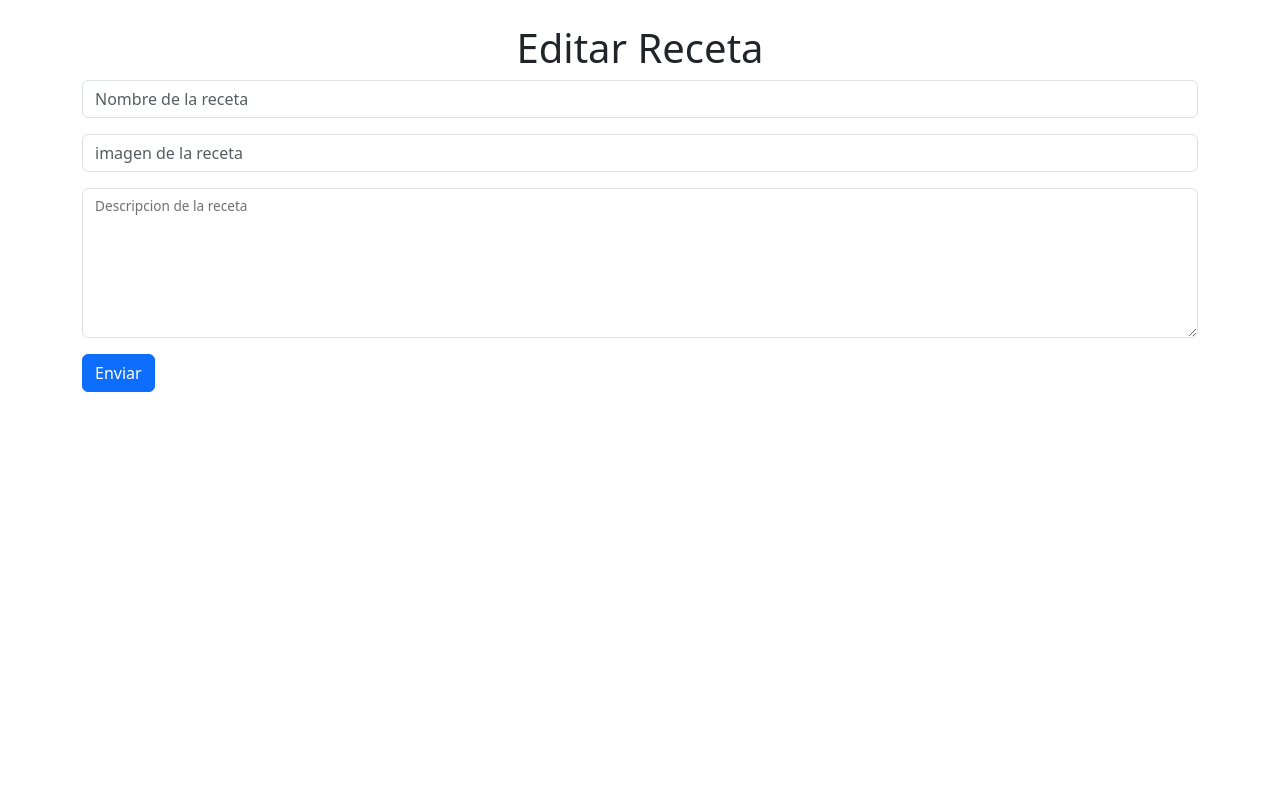
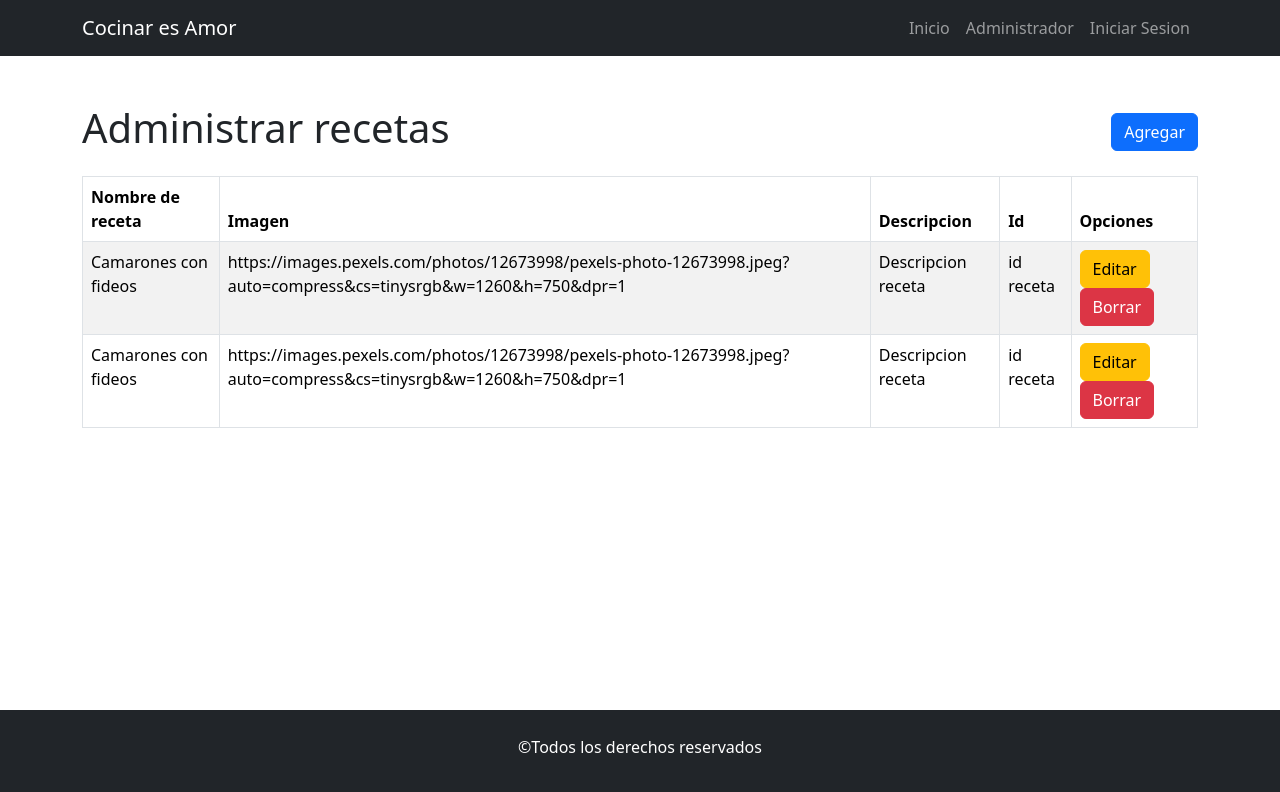
Before and after one commit to yanina-rodriguez-dev/blogRecetas, a React (Vite) app: page / in a window 1280 px wide. Shown: the top 792 px of the page. Built offline with nearby package versions, Linux system fonts and the light colour scheme.

Commit message:
Pequeñas correcciones, push directo a dev

```diff
--- a/src/App.jsx
+++ b/src/App.jsx
@@ -18,10 +18,16 @@ function App() {
 
   return (
     <>
+    <Nav></Nav>
+    {/* <Inicio></Inicio> */}
+    {/* <Login></Login> */}
+    {/* <Registro></Registro> */}
+    {/* <Error404></Error404> */}
     {/* <PaginaReceta></PaginaReceta> */}
-    {/* <Administrador></Administrador> */}
+    <Administrador></Administrador>
     {/* <CrearReceta></CrearReceta> */}
-    <EditarReceta></EditarReceta>
+    {/* <EditarReceta></EditarReceta> */}
+    <Footer></Footer>
     </>
   )
 }
--- a/src/views/Error404.jsx
+++ b/src/views/Error404.jsx
@@ -2,7 +2,7 @@ import React from 'react';
 
 const Error404 = () => {
     return (
-        <div className="text-center m-3">
+        <div className="text-center m-3 mainSection">
            <img className="img-fluid" src="\src\assets\404\404_NOT_FOUND_Homer.jpg" alt="Error 404 pagina no encontrada" />
         </div>
     );
--- a/src/views/Login.jsx
+++ b/src/views/Login.jsx
@@ -5,10 +5,9 @@ import Form from "react-bootstrap/Form";
 const login = () => {
   return (
     <>
-    <div className="text-center mt-4">
-        <h1 className="pt-4">Iniciar sesion</h1>
-    </div>
-    <section className="m-5 d-flex justify-content-center pt-3">
+    <section className="container mainSection">
+      <h1 className="pt-4 text-center">Iniciar sesion</h1>
+      <div className="m-4 d-flex justify-content-center pt-3">
         <Form className="container contenedorCentrado p-3">
           <Form.Group className="mb-3" controlId="formBasicEmail">
             <Form.Label>Correo electronico</Form.Label>
@@ -26,6 +25,7 @@ const login = () => {
             Iniciar sesion
           </Button>
         </Form>
+      </div>
     </section>
     </>
   );
--- a/src/views/Receta/ItemTablaReceta.jsx
+++ b/src/views/Receta/ItemTablaReceta.jsx
@@ -4,7 +4,7 @@ const ItemTablaReceta = () => {
     return (
         <tr>
             <td>Camarones con fideos</td>
-            <td>https://images.pexels.com/photos/725997/pexels-photo-725997.jpeg?auto=compress&cs=tinysrgb&w=1260&h=750&dpr=1</td>
+            <td>https://images.pexels.com/photos/12673998/pexels-photo-12673998.jpeg?auto=compress&cs=tinysrgb&w=1260&h=750&dpr=1</td>
             <td>Descripcion receta</td>
             <td>id receta</td>
             <td>
--- a/src/views/Receta/PaginaReceta.jsx
+++ b/src/views/Receta/PaginaReceta.jsx
@@ -1,6 +1,6 @@
 const PaginaReceta = () => {
     return (
-        <section className="container my-5 border border-5 text-center ">
+        <section className="container my-5 border border-5 text-center mainSection">
             <h1 className=" text-center mt-4">Nombre de la receta</h1>
             <img
                 src="https://images.pexels.com/photos/725997/pexels-photo-725997.jpeg?auto=compress&cs=tinysrgb&w=1260&h=750&dpr=1"
--- a/src/views/Registro.jsx
+++ b/src/views/Registro.jsx
@@ -5,7 +5,7 @@ import Container from 'react-bootstrap/Container';
 
 const Registro = () => {
     return (
-        <section className="my-5">
+        <section className="my-5 mainSection">
             <h1 className="text-center">Registro</h1>
 
             <Container>
```
Lines whose indentation alone changed are shown as unchanged.
